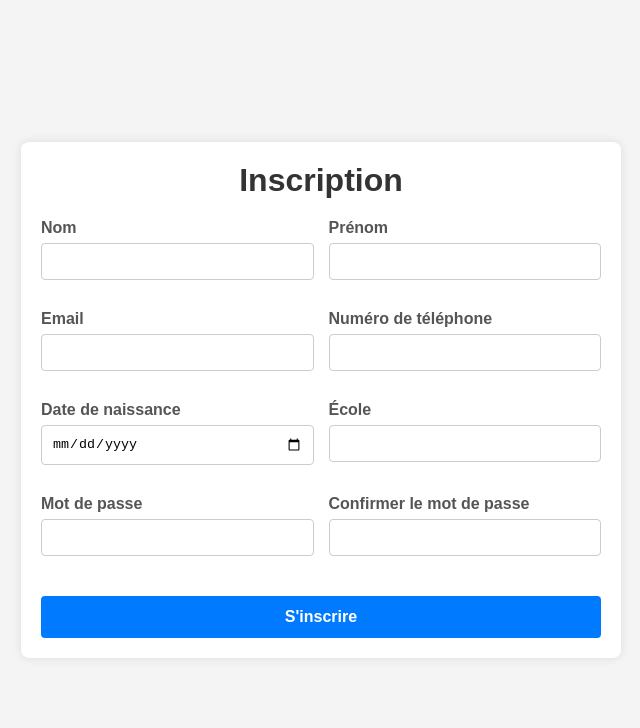
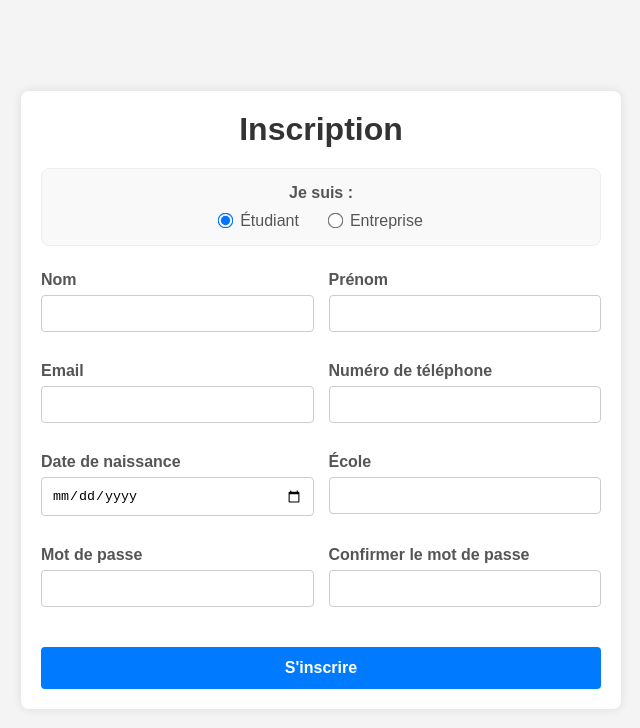
Before and after one commit to Zibraltar-XIX/UE7, a plain HTML site: page html/register.html in a window 1280 px wide. Shown: the whole page, without its empty margins (319-959 px from the left). Drawn offline with Linux system fonts and the light colour scheme.

Commit message:
maj register

```diff
--- a/css/register.css
+++ b/css/register.css
@@ -57,6 +57,44 @@ input[type="password"] {
     box-sizing: border-box;
 }
 
+/* Styles pour le choix du type d'utilisateur */
+.user-type-group {
+    background: #f9f9f9;
+    padding: 15px;
+    border-radius: 8px;
+    margin-bottom: 25px;
+    border: 1px solid #eee;
+}
+
+.user-type-group > label {
+    text-align: center;
+    margin-bottom: 10px;
+    display: block;
+    width: 100%;
+}
+
+.radio-options {
+    display: flex;
+    justify-content: center;
+    gap: 30px;
+}
+
+.radio-options label {
+    display: flex;
+    align-items: center;
+    gap: 8px;
+    font-weight: normal;
+    cursor: pointer;
+    margin: 0;
+}
+
+.radio-options input[type="radio"] {
+    margin: 0;
+    width: auto;
+    cursor: pointer;
+    transform: scale(1.2); /* Légèrement plus grand */
+}
+
 button {
     width: 100%;
     padding: 12px;
--- a/html/register.html
+++ b/html/register.html
@@ -9,6 +9,19 @@
     <div class="container">
         <h1>Inscription</h1>
         <form action="#" method="post">
+
+            <div class="form-group user-type-group">
+                <label>Je suis :</label>
+                <div class="radio-options">
+                    <label>
+                        <input type="radio" name="user_type" value="student" checked onclick="toggleField('student')"> Étudiant
+                    </label>
+                    <label>
+                        <input type="radio" name="user_type" value="company" onclick="toggleField('company')"> Entreprise
+                    </label>
+                </div>
+            </div>
+
             <div class="form-row">
                 <div class="form-group">
                     <label for="nom">Nom</label>
@@ -37,7 +50,7 @@
                     <input type="date" id="dob" name="dob" required>
                 </div>
                 <div class="form-group">
-                    <label for="ecole">École</label>
+                    <label for="ecole" id="label_ecole">École</label>
                     <input type="text" id="ecole" name="ecole">
                 </div>
             </div>
@@ -56,5 +69,20 @@
             <button type="submit">S'inscrire</button>
         </form>
     </div>
+
+    <script>
+        function toggleField(type) {
+            const label = document.getElementById('label_ecole');
+            const input = document.getElementById('ecole');
+
+            if (type === 'company') {
+                label.textContent = 'Nom de l\'entreprise';
+                input.placeholder = 'Ex: Ma Société SAS';
+            } else {
+                label.textContent = 'École';
+                input.placeholder = '';
+            }
+        }
+    </script>
 </body>
 </html>
```
